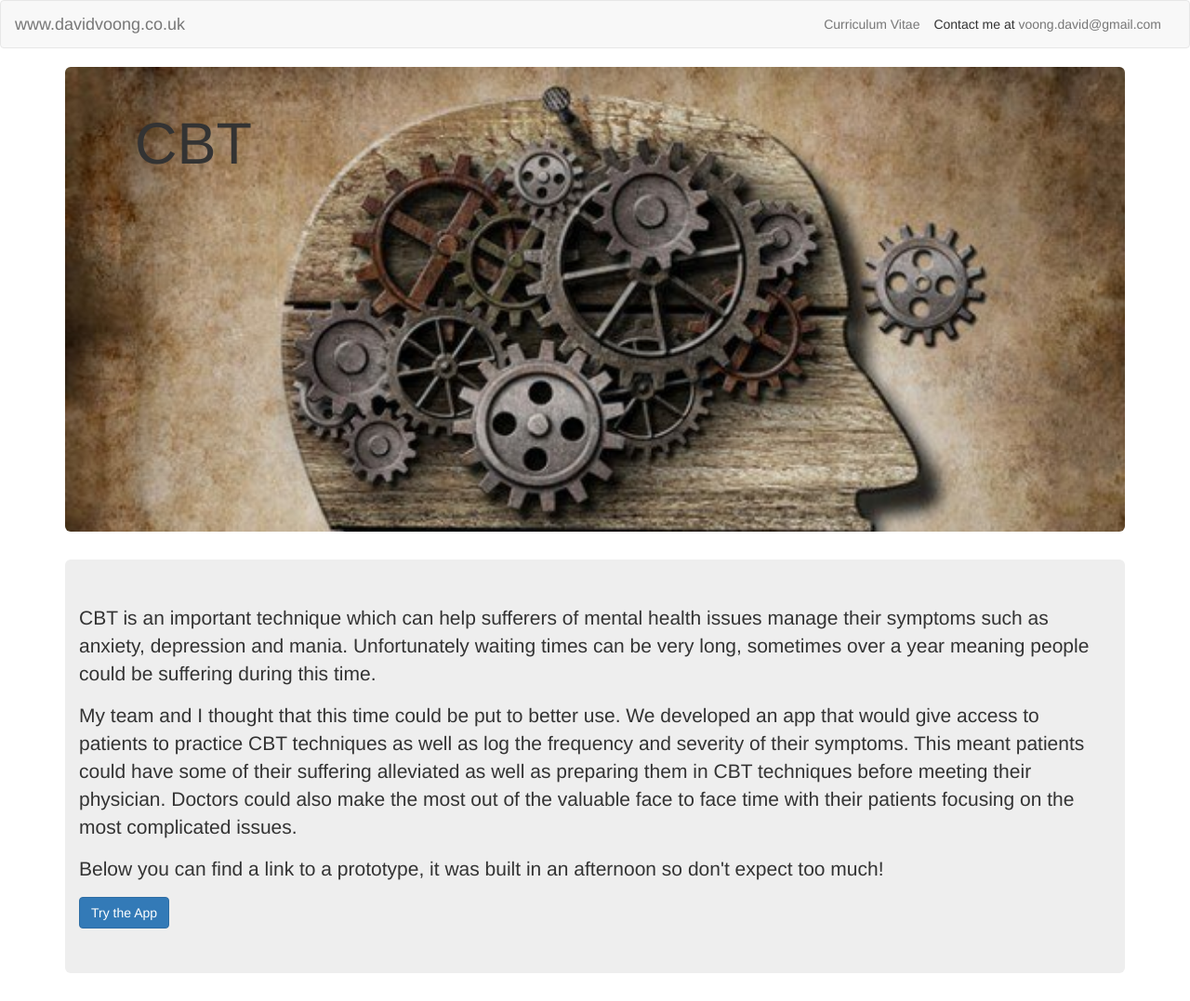
After one commit to dvoong/davidvoong, a Django app: page /projects/cbt/ in a window 1280 px wide. The commit adds this page. Shown: the whole page at 93% size. Run offline with Django 3.2, Linux system fonts and the light colour scheme; some libraries are stand-ins or nearby versions.

Commit message:
general updates to the website, added new projects and updated employment history

```diff
--- /dev/null
+++ b/davidvoong/templates/davidvoong/cbt.html
@@ -0,0 +1,85 @@
+{% extends 'davidvoong/base.html' %}
+
+{% block title %}CBT{% endblock %}
+
+{% block internal_stylesheet %}
+<style>
+
+  #id-main-container {
+  padding-left: 0px;
+  padding-right: 0px;
+  }
+
+  #id-main-container .container-fluid {
+  background-color: white;
+  }
+
+  #id-main-container .container-fluid:nth-child(even) {
+  background-color: #b0c4de;
+  }
+
+  <!-- #id-main-container .container { -->
+  <!-- background-color: #b0c4de; -->
+  <!-- } -->
+
+  h2 {
+  text-align: center;
+  }
+
+  .jumbotron#bike {
+  background-image: url(/static/davidvoong/cbt2.jpg);
+  background-repeat: no-repeat;
+  background-size: 1150px;
+  height: 500px;
+  margin-top: 20px;
+  <!-- background-position: 50% 25%; -->
+  <!-- background-size: 900px; -->
+  <!-- background-color: white; -->
+  <!-- background-image: url(/static/davidvoong/jumbotron_image.png); -->
+  <!-- background-size: 700px; -->
+  <!-- background-repeat: no-repeat; -->
+  <!-- background-position: center; -->
+  <!-- background-color: white; -->
+  }
+
+  .row {
+  text-align: center;
+  }
+
+  h2 {
+  text-align: center;
+  margin-bottom: 40px;
+  margin-top: 40px;
+  font-size: 3em;
+  }
+
+</style>
+{% endblock %}
+
+{% block content %}
+{% load staticfiles %}
+
+<div id="id-main-container" class="container-fluid">
+
+  <div class="container-fluid" style="background-color:white;">
+    <div class="container">
+      <!-- <div id="bike" class="jumbotron" style="margin-top: 40px; margin-bottom: 40px; height: 500px; padding: 25px 25px 25px 25px;"> -->
+	<div id="bike" class="jumbotron">
+	  <div class="container">
+	  <h1 style="margin-top: 0px">CBT</h1>
+	</div>
+      </div>
+      <div class="jumbotron" style="margin-left: auto; margin-right: auto; padding-left: 15px; padding-right: 15px;">
+	      <p style="">CBT is an important technique which can help sufferers of mental health issues manage their symptoms such as anxiety, depression and mania. Unfortunately waiting times can be very long, sometimes over a year meaning people could be suffering during this time.</p>
+	      <p>My team and I thought that this time could be put to better use. We developed an app that would give access to patients to practice CBT techniques as well as log the frequency and severity of their symptoms. This meant patients could have  some of their suffering alleviated as well as preparing them in CBT techniques before meeting their physician. Doctors could also make the most out of the valuable face to face time with their patients focusing on the most complicated issues.</p>
+
+	      <p>Below you can find a link to a prototype, it was built in an afternoon so don't expect too much!</p>
+
+	      <a class="btn btn-primary" href="welcome" role="button">Try the App</a>
+      </div>
+    </div>
+  </div>
+
+</div>
+
+{% endblock %}
--- a/davidvoong/urls.py
+++ b/davidvoong/urls.py
@@ -20,6 +20,8 @@ urlpatterns = [
     url(r'^admin/', include(admin.site.urls)),
     url(r'^$', 'davidvoong.views.home', name='home'),
     url(r'projects/pollupla', 'davidvoong.views.pollupla', name='pollupla'),
-    url(r'^projects/cbt$', include('myapp.urls')),
-    url(r'^cbt/', include('myapp.urls'))
+    url(r'projects/commonplace', 'davidvoong.views.commonplace', name='commonplace'),
+    url(r'projects/cbt/$', 'davidvoong.views.cbt', name='cbt'),
+    url(r'cbt/', include('myapp.urls')),
+    # url(r'^cbt/', include('myapp.urls'))
 ]
--- a/davidvoong/views.py
+++ b/davidvoong/views.py
@@ -6,3 +6,9 @@ def home(request):
 
 def pollupla(request):
     return render(request, 'davidvoong/pollupla.html')
+
+def commonplace(request):
+    return render(request, 'davidvoong/commonplace.html')
+
+def cbt(request):
+    return render(request, 'davidvoong/cbt.html')
--- a/myapp/urls.py
+++ b/myapp/urls.py
@@ -3,6 +3,7 @@ from myapp import views
 
 urlpatterns = [
     url(r'^$', views.home),
+    url(r'^app$', views.home),
     url(r'^home$', views.home),
     url(r'welcome', views.welcome),
     url(r'^breathe$', views.breathe),
```
Also changed, not shown: davidvoong/templates/davidvoong/commonplace.html (added, +84 -0 lines), davidvoong/templates/davidvoong/home.html (+30 -4 lines), davidvoong/static/davidvoong/cbt.png (added), davidvoong/static/davidvoong/cbt2.jpg (added), davidvoong/static/davidvoong/peacehack.jpg (added), davidvoong/static/davidvoong/peacehack2.jpg (added).
